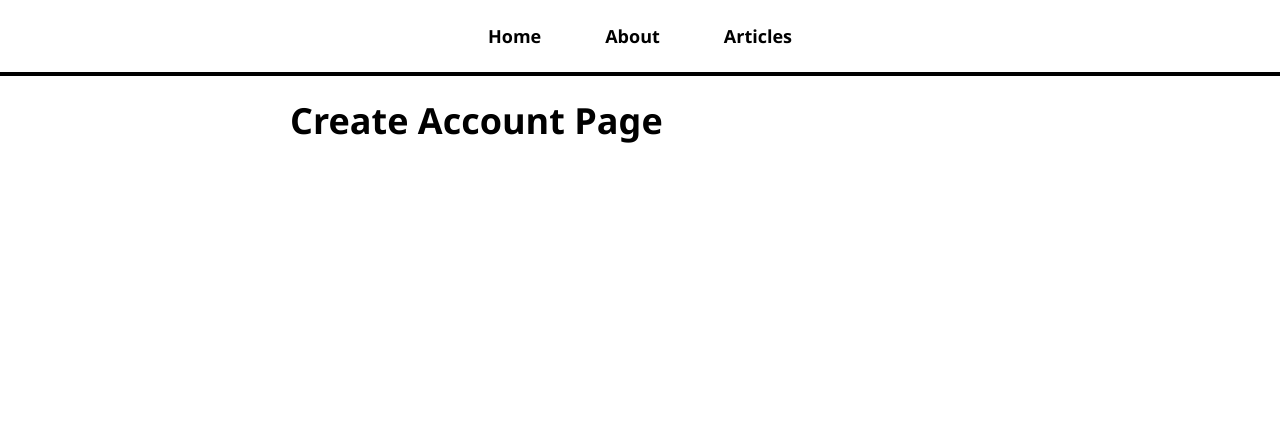
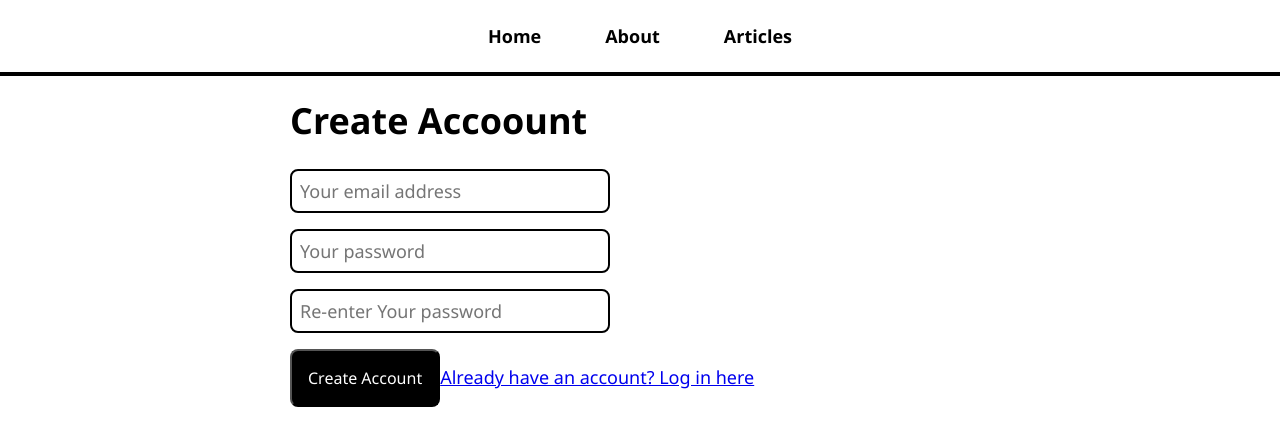
Before and after one commit to avishkaindunil/Explore_MoreOn_React, a React (Create React App) app in the folder blog-app/: page /create-account in a window 1280 px wide. Shown: the top 446 px of the page. Built offline with nearby package versions, Linux system fonts and the light colour scheme.

Commit message:
create account page created

```diff
--- a/blog-app/src/pages/CreateAccountPage.js
+++ b/blog-app/src/pages/CreateAccountPage.js
@@ -1,6 +1,50 @@
+import { useState } from 'react';
+import { Link, useNavigate } from 'react-router-dom';
+import { getAuth, createUserWithEmailAndPassword} from 'firebase/auth';
+
 const CreateAccountPage = () => {
+    const [email, setEmail] = useState('');
+    const [password, setPassword] = useState('');
+    const [confirmPassword, setConfirmPassword] = useState('');
+    const [error, setError] = useState('');
+
+    const navigate = useNavigate();
+
+    const createAccount = async () => {
+        try {
+            if (password !== confirmPassword) {
+                setError('Password and confirm password do not match');
+                return;
+            }
+
+            await createUserWithEmailAndPassword(getAuth(), email, password);
+            navigate('/articles');
+        } catch (e) {
+            setError(e.message);
+        }
+    }
+
     return (
-        <h1>Create Account Page</h1>
+        <>
+        <h1>Create Accoount</h1>
+        {error && <p className="error">{error}</p>}
+        <input
+            placeholder="Your email address"
+            value={email}
+            onChange={e => setEmail(e.target.value)} />
+        <input
+            type="password"
+            placeholder="Your password"
+            value={password}
+            onChange={e => setPassword(e.target.value)} />
+        <input
+            type="password"
+            placeholder="Re-enter Your password"
+            value={confirmPassword}
+            onChange={e => setConfirmPassword(e.target.value)} />
+        <button onClick={createAccount}>Create Account</button>
+        <Link to="/login">Already have an account? Log in here</Link>
+        </>
     );
 }
 
```
